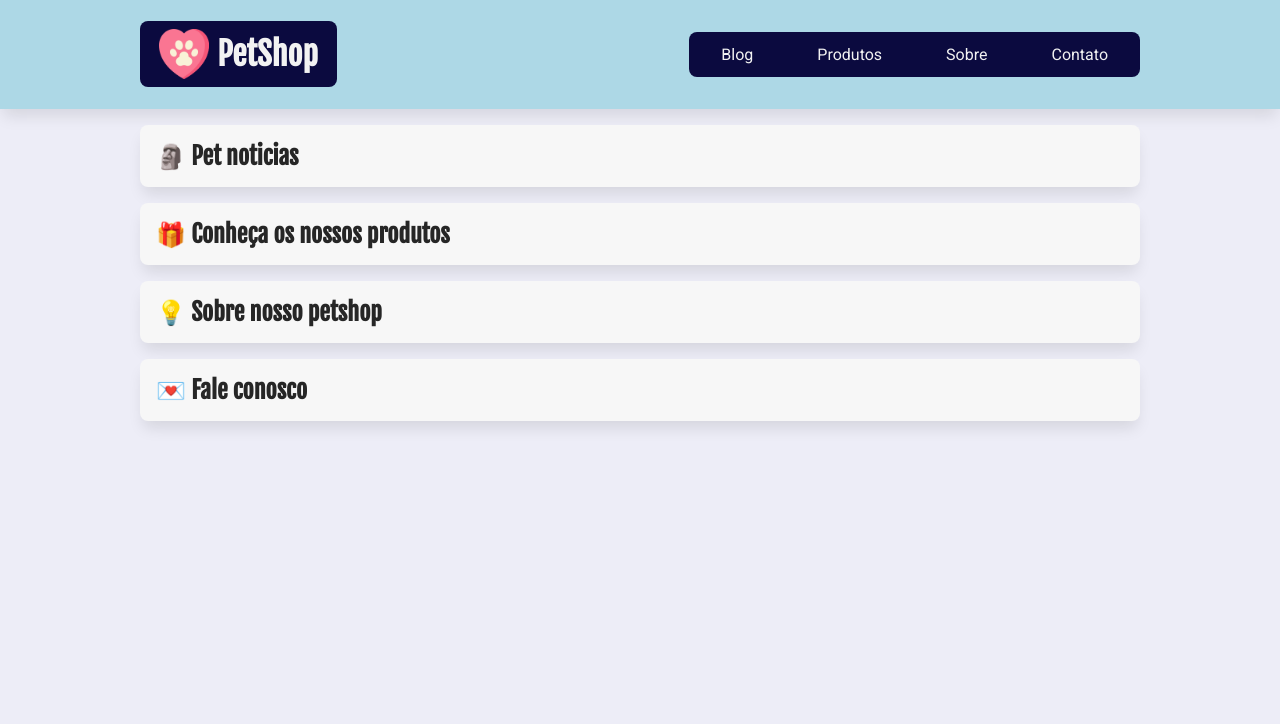
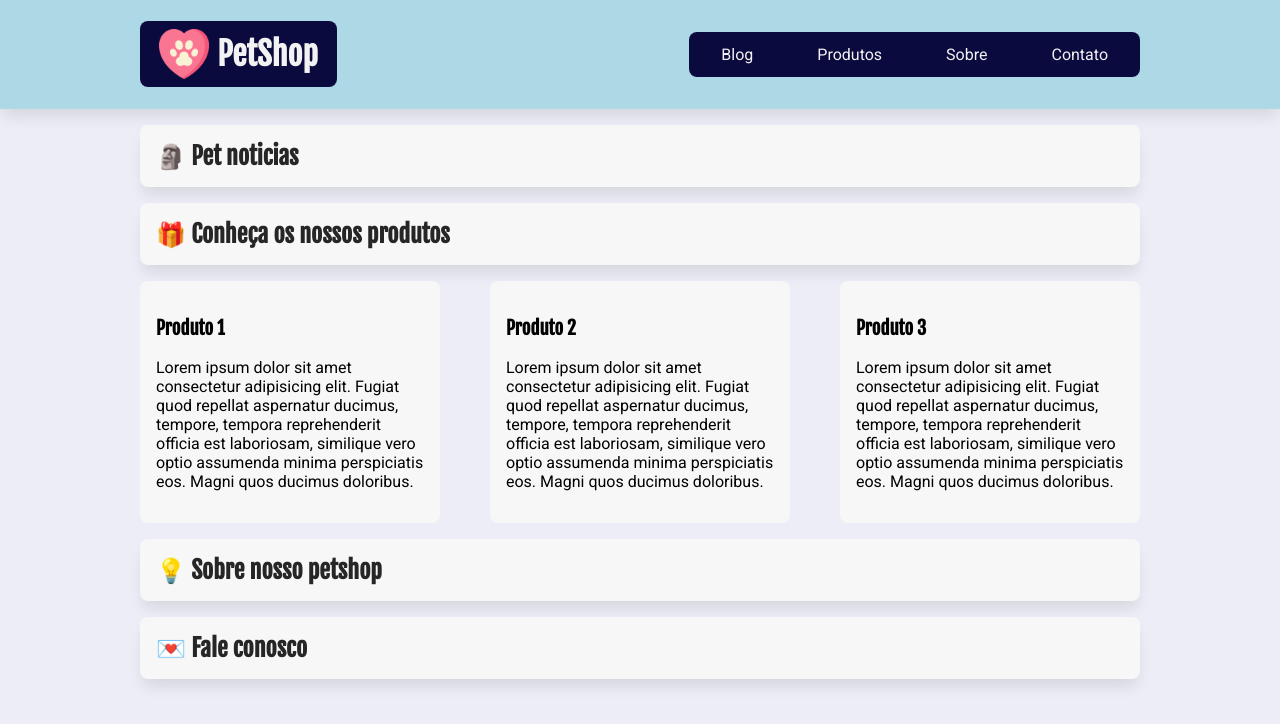
Before and after one commit to DR4CH3N/petshop-matheus, a React (Create React App) app: page / in a window 1280 px wide. Shown: the top 724 px of the page. Built offline with nearby package versions, Linux system fonts and the light colour scheme.

Commit message:
formatação na pagina produtos

```diff
--- a/src/pages/Produtos/Produtos.jsx
+++ b/src/pages/Produtos/Produtos.jsx
@@ -4,6 +4,36 @@ const Produtos = () => {
   return (
     <section>
       <h2 className={estilos.titulo_secao}>Conheça os nossos produtos</h2>
+
+      <div className={estilos.produtos}>
+        <article>
+          <h3>Produto 1</h3>
+          <p>
+            Lorem ipsum dolor sit amet consectetur adipisicing elit. Fugiat quod
+            repellat aspernatur ducimus, tempore, tempora reprehenderit officia
+            est laboriosam, similique vero optio assumenda minima perspiciatis
+            eos. Magni quos ducimus doloribus.
+          </p>
+        </article>
+        <article>
+          <h3>Produto 2</h3>
+          <p>
+            Lorem ipsum dolor sit amet consectetur adipisicing elit. Fugiat quod
+            repellat aspernatur ducimus, tempore, tempora reprehenderit officia
+            est laboriosam, similique vero optio assumenda minima perspiciatis
+            eos. Magni quos ducimus doloribus.
+          </p>
+        </article>
+        <article>
+          <h3>Produto 3</h3>
+          <p>
+            Lorem ipsum dolor sit amet consectetur adipisicing elit. Fugiat quod
+            repellat aspernatur ducimus, tempore, tempora reprehenderit officia
+            est laboriosam, similique vero optio assumenda minima perspiciatis
+            eos. Magni quos ducimus doloribus.
+          </p>
+        </article>
+      </div>
     </section>
   );
 };
```
